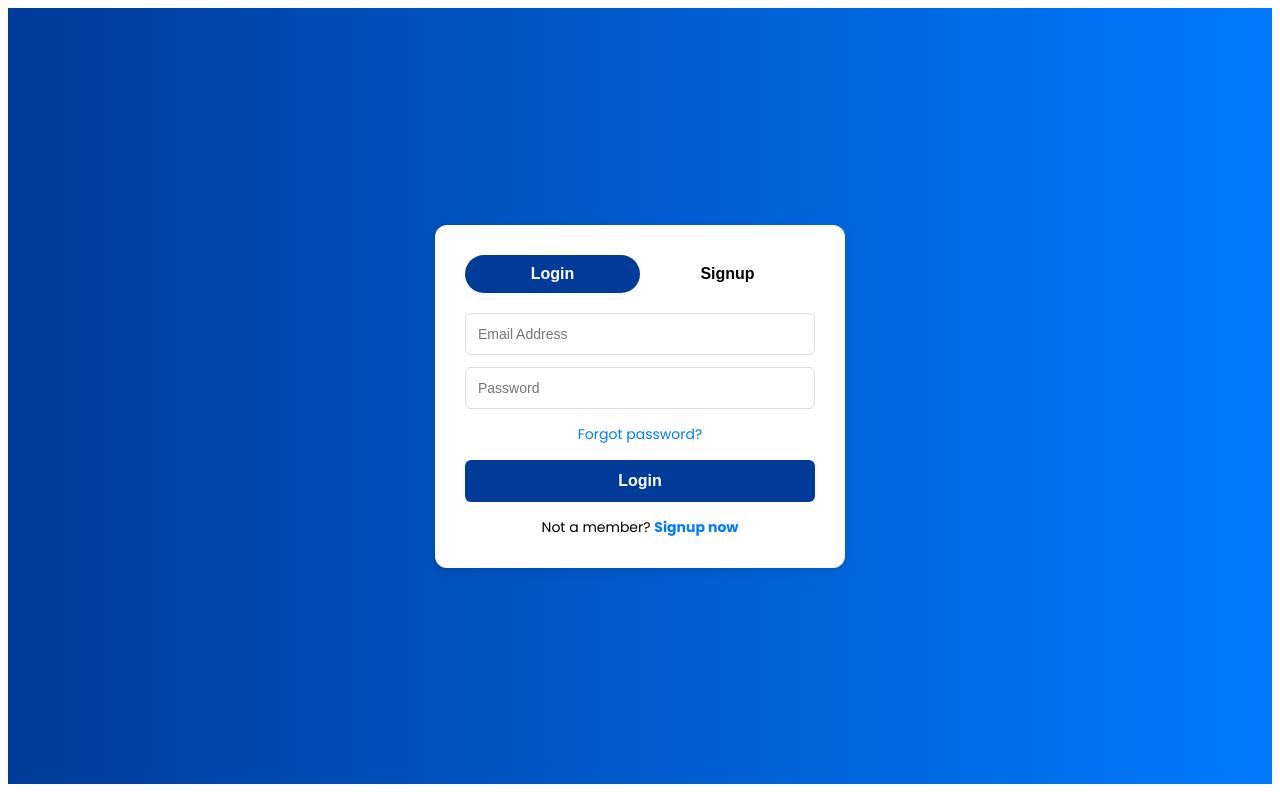
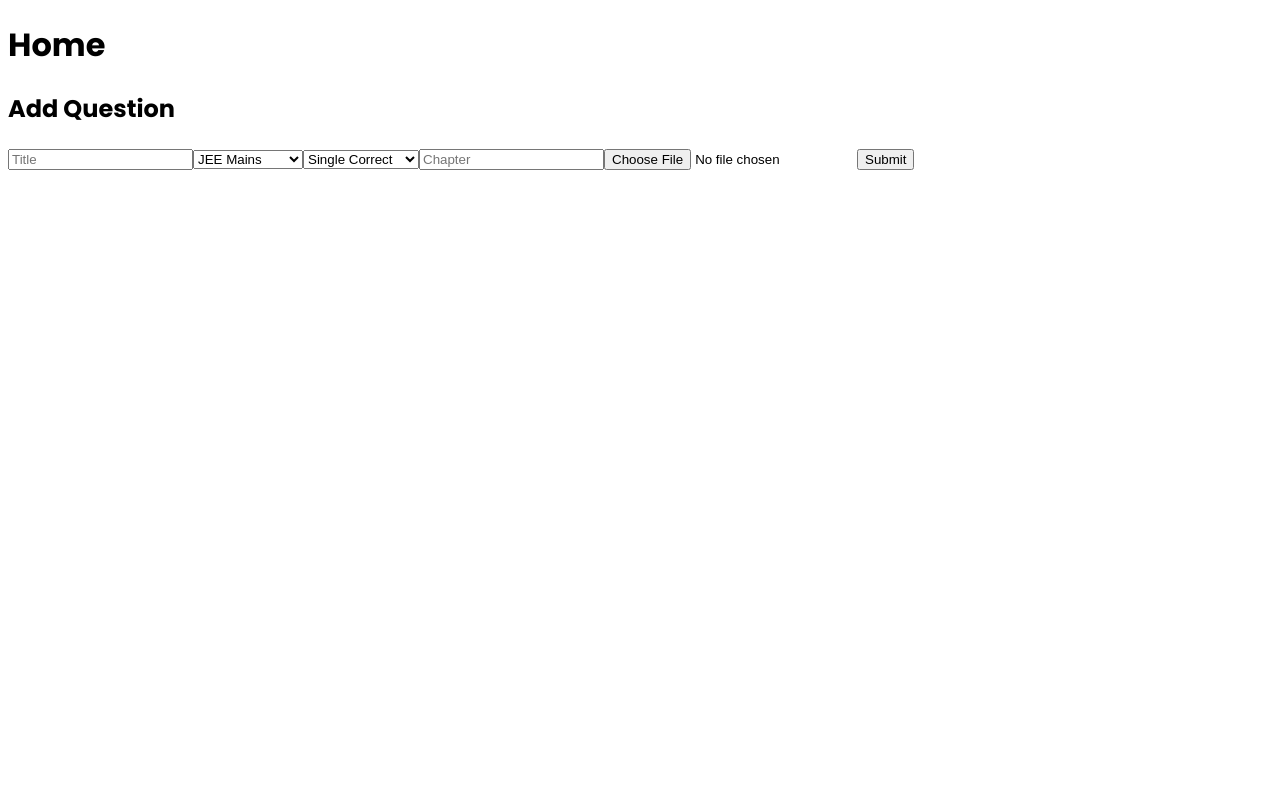
Before and after one commit to Abhi-shek26/PhyJEEcs, a React (Vite) app in the folder frontend/: page / in a window 1280 px wide. Built offline with nearby package versions, Linux system fonts and the light colour scheme.

Commit message:
Question uploading from frontend done

```diff
--- a/frontend/package.json
+++ b/frontend/package.json
@@ -10,6 +10,7 @@
     "preview": "vite preview"
   },
   "dependencies": {
+    "axios": "^1.8.4",
     "framer-motion": "^12.5.0",
     "react": "^19.0.0",
     "react-dom": "^19.0.0",
--- a/frontend/src/App.jsx
+++ b/frontend/src/App.jsx
@@ -3,12 +3,14 @@ import { BrowserRouter as Router, Routes, Route, Link } from "react-router-dom";
 import "./App.css";
 import Login from "./Components/Login";
 import Signup from "./Components/Signup";
+import Home from "./Components/Home";
 
 function App() {
   return (
     <Router>
       <Routes>
-                <Route exact path="/" element={<Login />} />
+        <Route exact path="/" element={<Home />} />
+        <Route exact path="/login" element={<Login />} />
         <Route path="/signup" element={<Signup />} />
       </Routes>
     </Router>
--- /dev/null
+++ b/frontend/src/Components/AddQuestion.jsx
@@ -0,0 +1,86 @@
+import { useState } from "react";
+import axios from "axios";
+
+const AddQuestion = () => {
+  const [title, setTitle] = useState("");
+  const [category, setCategory] = useState("JEE Mains");
+  const [type, setType] = useState("Single Correct");
+  const [chapter, setChapter] = useState("");
+  const [image, setImage] = useState(null);
+  const [loading, setLoading] = useState(false);
+  const [message, setMessage] = useState("");
+
+  const handleSubmit = async (e) => {
+    e.preventDefault();
+    if (!title || !chapter || !image) {
+      setMessage("Please fill all fields and upload an image.");
+      return;
+    }
+
+    const formData = new FormData();
+    formData.append("title", title);
+    formData.append("category", category);
+    formData.append("type", type);
+    formData.append("chapter", chapter);
+    formData.append("image", image);
+
+    setLoading(true);
+
+    try {
+      const response = await axios.post("http://localhost:4000/api/upload", formData, {
+        headers: { "Content-Type": "multipart/form-data" },
+      });
+      setMessage("Question added successfully!");
+      setTitle("");
+      setChapter("");
+      setImage(null);
+    } catch (error) {
+      setMessage("Error uploading question");
+    } finally {
+      setLoading(false);
+    }
+  };
+
+  return (
+    <div className="form-container">
+      <h2>Add Question</h2>
+      <form onSubmit={handleSubmit}>
+        <input
+          type="text"
+          placeholder="Title"
+          value={title}
+          onChange={(e) => setTitle(e.target.value)}
+          required
+        />
+        <select value={category} onChange={(e) => setCategory(e.target.value)}>
+          <option value="JEE Mains">JEE Mains</option>
+          <option value="JEE Advanced">JEE Advanced</option>
+        </select>
+        <select value={type} onChange={(e) => setType(e.target.value)}>
+          <option value="Single Correct">Single Correct</option>
+          <option value="Multiple Correct">Multiple Correct</option>
+          <option value="Numerical">Numerical</option>
+        </select>
+        <input
+          type="text"
+          placeholder="Chapter"
+          value={chapter}
+          onChange={(e) => setChapter(e.target.value)}
+          required
+        />
+        <input
+          type="file"
+          accept="image/*"
+          onChange={(e) => setImage(e.target.files[0])}
+          required
+        />
+        <button type="submit" disabled={loading}>
+          {loading ? "Uploading..." : "Submit"}
+        </button>
+      </form>
+      {message && <p>{message}</p>}
+    </div>
+  );
+};
+
+export default AddQuestion;
--- /dev/null
+++ b/frontend/src/Components/Home.jsx
@@ -0,0 +1,12 @@
+import AddQuestion from "./AddQuestion"
+
+const Home = () => {
+  return (
+    <div>
+      <h1>Home</h1>
+      <AddQuestion />
+    </div>
+  )
+}
+
+export default Home
```
Also changed, not shown: 1 other file (tests, documents, lock files or other folders). Lines whose indentation alone changed are shown as unchanged.
